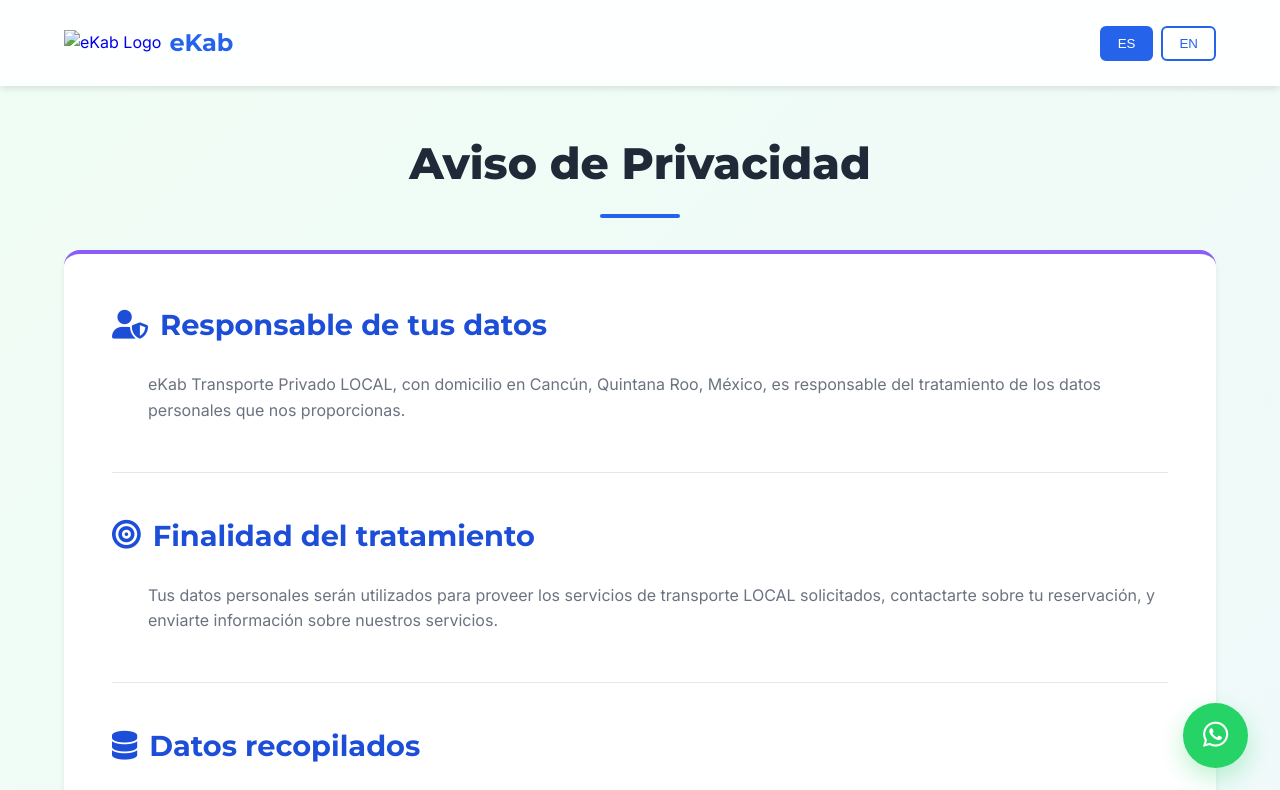
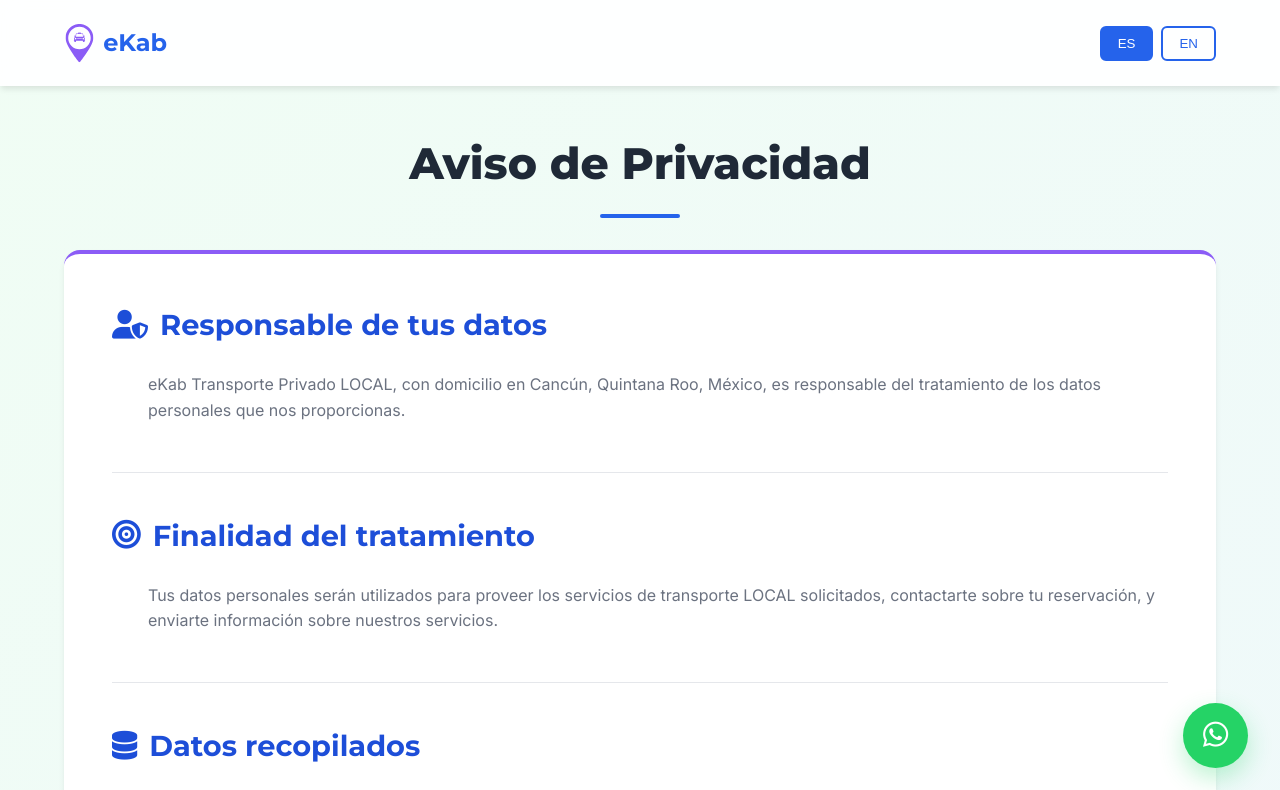
Before and after one commit to octobranch/eKabTransfers, a plain HTML site: page public/privacy.html in a window 1280 px wide. Shown: the top 790 px of the page. Drawn offline with Linux system fonts and the light colour scheme.

Commit message:
Update privacy.html

```diff
--- a/public/privacy.html
+++ b/public/privacy.html
@@ -468,7 +468,7 @@
     <header class="header">
         <nav class="nav">
             <a href="/index.html" class="logo">
-                <img src="image/logo.svg" alt="eKab Logo" class="logo-image">
+                <img src="images/logo.svg" alt="eKab Logo" class="logo-image">
                 <span class="logo-text">eKab</span>
             </a>
             <div class="language-toggle">
```
